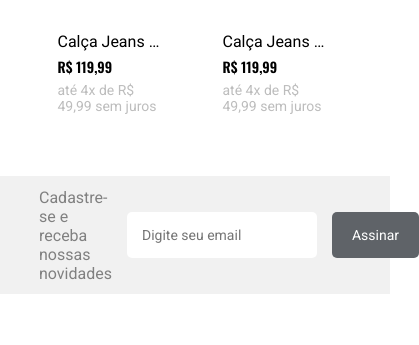
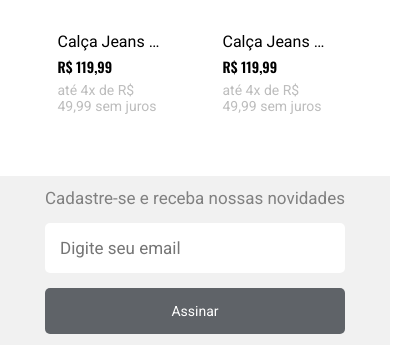
Before and after one commit to RGSntj/hypezz, a plain HTML site: page index.html in a window 390 px wide. Shown: the part 1611-1956 px from the top of the page, 419 px wide, since content can reach past the window. Before the commit the page ends 1905 px from the top, so only its background shows below. Drawn offline with nearby package versions, Linux system fonts and the light colour scheme.

Commit message:
style: newsletter responsive for others devices

```diff
--- a/index.html
+++ b/index.html
@@ -246,42 +246,19 @@
       </div>
     </section>
 
-    <section class="section-container" style="background-color: #f1f1f1">
-      <div
-        class="container"
-        style="display: flex; gap: 15px; align-items: center"
-      >
-        <p style="font-family: Roboto; color: #808080">
-          Cadastre-se e receba <br />
-          nossas novidades
-        </p>
+    <section
+      class="section-container newsletter"
+      style="background-color: #f1f1f1"
+    >
+      <div class="container">
+        <p>Cadastre-se e receba nossas novidades</p>
         <input
           type="text"
-          style="
-            padding: 15px 15px;
-            width: 300px;
-            border: none;
-            outline: none;
-            border-radius: 5px;
-            font-family: Roboto;
-            font-size: 14px;
-          "
           placeholder="Digite seu email"
           type="email"
           required
         />
-        <a
-          href=""
-          style="
-            background-color: #5f6368;
-            padding: 15px 20px;
-            color: #ffffff;
-            border-radius: 5px !important;
-            font-family: Roboto;
-            font-size: 14px;
-          "
-          >Assinar</a
-        >
+        <a href="#">Assinar</a>
       </div>
     </section>
 
--- a/responsive.css
+++ b/responsive.css
@@ -4,4 +4,21 @@
   .sales-container {
     grid-template-columns: repeat(2, 150px);
   }
+
+  .section-container.newsletter .container {
+    flex-direction: column;
+  }
+
+  .section-container.newsletter .container input,
+  .section-container.newsletter .container p {
+    max-width: 100%;
+    font-size: 17px;
+  }
+
+  .section-container.newsletter .container a {
+    width: 100%;
+    padding: 15px 0;
+    max-width: 300px;
+    text-align: center;
+  }
 }
--- a/style.css
+++ b/style.css
@@ -367,3 +367,35 @@ header .nav-icon i#cart-icon::after {
   font-size: 25px;
   color: black;
 }
+
+/* newsletter styles */
+.section-container.newsletter .container {
+  display: flex;
+  gap: 15px;
+  align-items: center;
+}
+
+.section-container.newsletter .container p {
+  font-family: "Roboto";
+  color: #808080;
+  max-width: 150px;
+}
+
+.section-container.newsletter .container input {
+  padding: 15px 15px;
+  width: 300px;
+  border: none;
+  outline: none;
+  border-radius: 5px;
+  font-family: Roboto;
+  font-size: 14px;
+}
+
+.section-container.newsletter .container a {
+  background-color: #5f6368;
+  padding: 15px 20px;
+  color: #ffffff;
+  border-radius: 5px !important;
+  font-family: Roboto;
+  font-size: 14px;
+}
```
